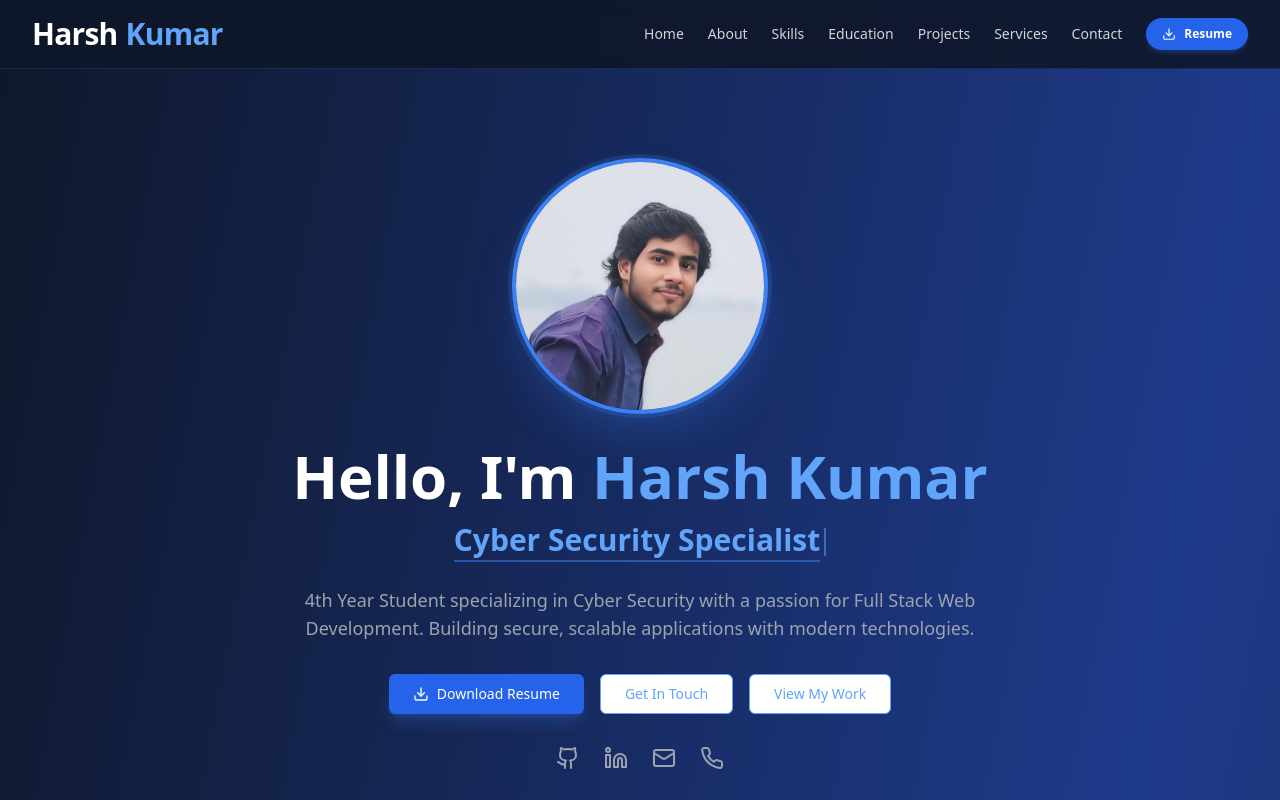
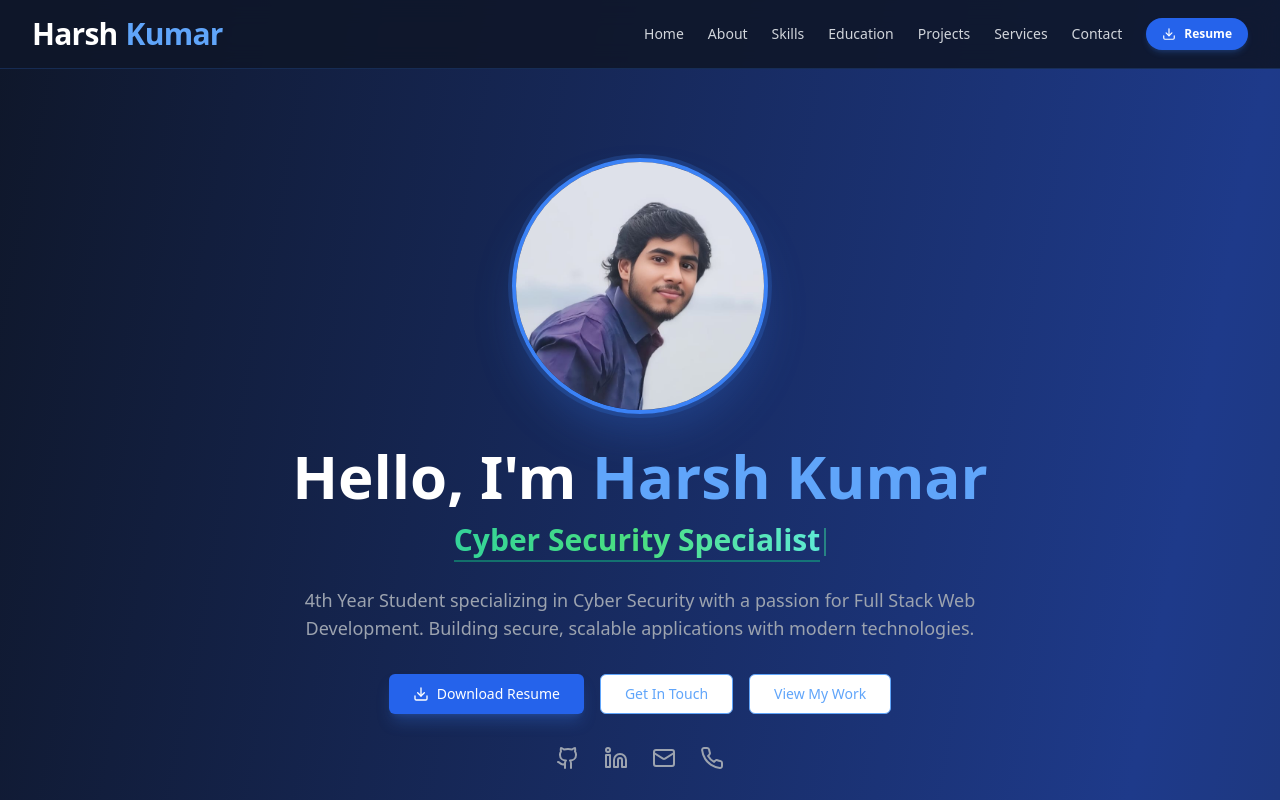
Before and after one commit to HarshKumar5822/Harsh_Kumar_Portfolio, a React (Vite) app: page / in a window 1280 px wide. Shown: the top 800 px of the page. Built offline with nearby package versions, Linux system fonts and the light colour scheme.

Commit message:
Enhance typewriter effect with dynamic text colors and glowing gradient accents for each title

```diff
--- a/src/components/Hero.tsx
+++ b/src/components/Hero.tsx
@@ -4,9 +4,24 @@ import { Github, Linkedin, Mail, Phone, Download } from "lucide-react";
 import { Button } from "@/components/ui/button";
 
 const titles = [
-  "MERN Stack Developer",
-  "Cyber Security Specialist",
-  "Python Full Stack Developer",
+  {
+    text: "MERN Stack Developer",
+    colorClass: "bg-gradient-to-r from-blue-400 via-cyan-400 to-teal-300 bg-clip-text text-transparent",
+    borderClass: "border-cyan-500/50",
+    cursorClass: "bg-cyan-400",
+  },
+  {
+    text: "Cyber Security Specialist",
+    colorClass: "bg-gradient-to-r from-emerald-400 via-green-400 to-teal-300 bg-clip-text text-transparent",
+    borderClass: "border-emerald-500/50",
+    cursorClass: "bg-emerald-400",
+  },
+  {
+    text: "Python Full Stack Developer",
+    colorClass: "bg-gradient-to-r from-purple-400 via-pink-400 to-amber-300 bg-clip-text text-transparent",
+    borderClass: "border-purple-500/50",
+    cursorClass: "bg-purple-400",
+  },
 ];
 
 export const Hero = () => {
@@ -14,20 +29,20 @@ export const Hero = () => {
   const [currentText, setCurrentText] = useState("");
   const [isDeleting, setIsDeleting] = useState(false);
 
+  const activeTitle = titles[titleIndex];
+
   useEffect(() => {
-    const currentTitle = titles[titleIndex];
-
     const handleTyping = () => {
       if (!isDeleting) {
-        if (currentText.length < currentTitle.length) {
-          setCurrentText(currentTitle.slice(0, currentText.length + 1));
+        if (currentText.length < activeTitle.text.length) {
+          setCurrentText(activeTitle.text.slice(0, currentText.length + 1));
         } else {
           setTimeout(() => setIsDeleting(true), 1800);
           return;
         }
       } else {
         if (currentText.length > 0) {
-          setCurrentText(currentTitle.slice(0, currentText.length - 1));
+          setCurrentText(activeTitle.text.slice(0, currentText.length - 1));
         } else {
           setIsDeleting(false);
           setTitleIndex((prev) => (prev + 1) % titles.length);
@@ -40,7 +55,7 @@ export const Hero = () => {
     const timer = setTimeout(handleTyping, speed);
 
     return () => clearTimeout(timer);
-  }, [currentText, isDeleting, titleIndex]);
+  }, [currentText, isDeleting, activeTitle]);
 
   return (
     <section id="home" className="min-h-screen flex items-center justify-center px-4">
@@ -73,12 +88,12 @@ export const Hero = () => {
           initial={{ opacity: 0, y: 20 }}
           animate={{ opacity: 1, y: 0 }}
           transition={{ delay: 0.4 }}
-          className="text-xl md:text-3xl font-semibold text-gray-200 mb-6 h-10 flex items-center justify-center gap-1"
+          className="text-xl md:text-3xl font-bold mb-6 h-10 flex items-center justify-center gap-1"
         >
-          <span className="text-blue-400 border-b-2 border-blue-500/50 pb-0.5 min-h-[36px] inline-block">
+          <span className={`${activeTitle.colorClass} border-b-2 ${activeTitle.borderClass} pb-0.5 min-h-[36px] inline-block transition-all duration-300`}>
             {currentText}
           </span>
-          <span className="w-0.5 h-7 bg-blue-400 inline-block animate-pulse"></span>
+          <span className={`w-0.5 h-7 ${activeTitle.cursorClass} inline-block animate-pulse`}></span>
         </motion.p>
 
         <motion.p
```
